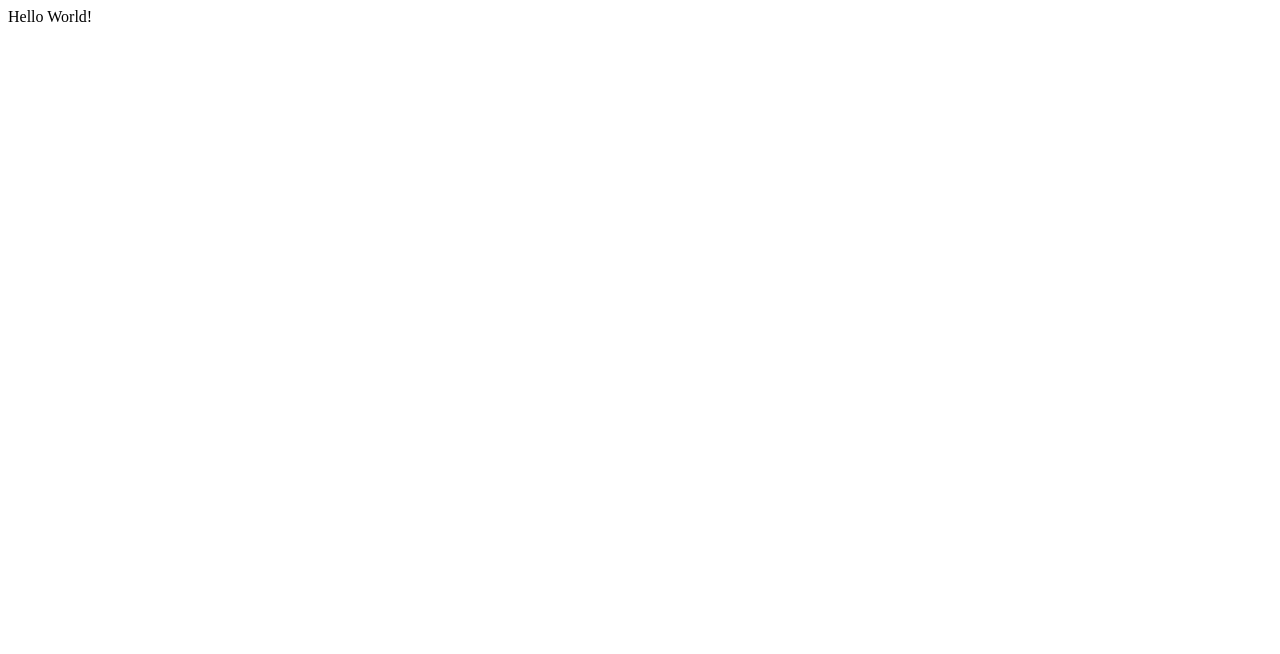
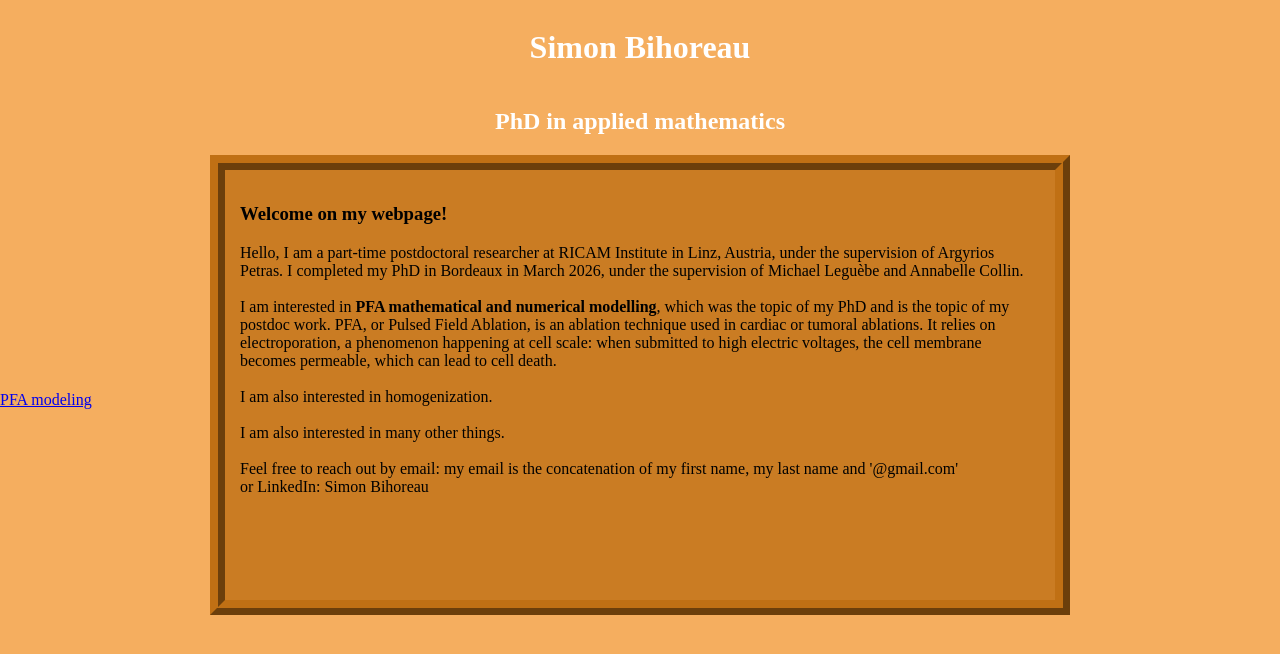
Before and after one commit to simon814b/simon814b.github.io, a plain HTML site: page index.html in a window 1280 px wide. Drawn offline with Linux system fonts and the light colour scheme.

Commit message:
page structure + presentation of myself + link to pfa modeling page

```diff
--- a/index.html
+++ b/index.html
@@ -1,8 +1,57 @@
 <head>
     <meta name="google-site-verification" content="5sZI8He3NISZDUbD6Jt2H9a2AX1ZPg2IDc_EBHT83Is" />
     <title>Simon Bihoreau</title>
+    <style>
+        body {
+            background-color: rgb(245, 174, 95);
+            display: flex;
+            flex-direction: column;
+            justify-content: center;
+            align-items: center;
+        }
+
+        .main-div {
+            display: flex;
+            flex-direction: row;
+            justify-content: space-between;
+            align-items: center;
+        }
+    </style>
 </head>
 
 <body>
-    Hello World!
+    <h1 style="color: white">Simon Bihoreau</h1>
+    <h2 style="color: white">PhD in applied mathematics</h2>
+    <div class="main-div">
+        <div style="position: fixed; left: 0; top: 50%; transform: translateY(-50%);">
+            <a href="pfa-modeling.html">PFA modeling</a>
+        </div>
+        <div
+            style="border: 4mm ridge rgb(192 112 20); ;background-color: rgb(192 112 20 /0.8); height: 50vh; width: 100vh; padding: 15px">
+            <h3>Welcome on my webpage!</h3>
+            Hello, I am a part-time postdoctoral researcher at RICAM Institute in Linz, Austria, under the supervision
+            of Argyrios Petras. I completed my PhD in Bordeaux in
+            March 2026, under the supervision of Michael Leguèbe and Annabelle Collin.
+            <br />
+            <br />
+            I am interested in <b>PFA mathematical and numerical modelling</b>, which was the topic of my PhD and is the
+            topic
+            of my postdoc work. PFA, or Pulsed Field Ablation, is an ablation
+            technique used in cardiac or tumoral ablations. It relies on electroporation, a phenomenon happening at cell
+            scale: when submitted to high electric voltages, the cell membrane becomes permeable, which can lead to cell
+            death.
+            <br />
+            <br />
+            I am also interested in homogenization.
+            <br />
+            <br />
+            I am also interested in many other things.
+            <br />
+            <br />
+            Feel free to reach out by email: my email is the concatenation of my first name, my last name and
+            '@gmail.com'
+            <br />
+            or LinkedIn: Simon Bihoreau
+        </div>
+    </div>
 </body>
```
Also changed, not shown: pfa-modeling.html (added, +34 -0 lines).
